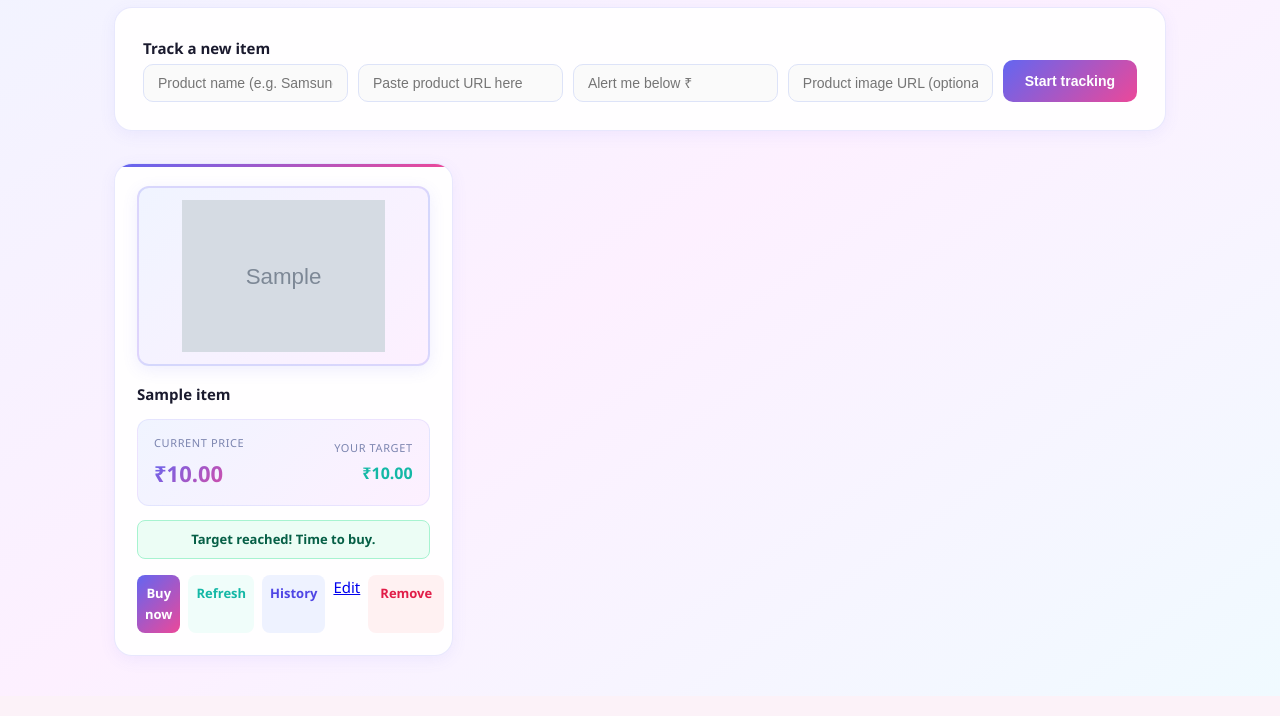
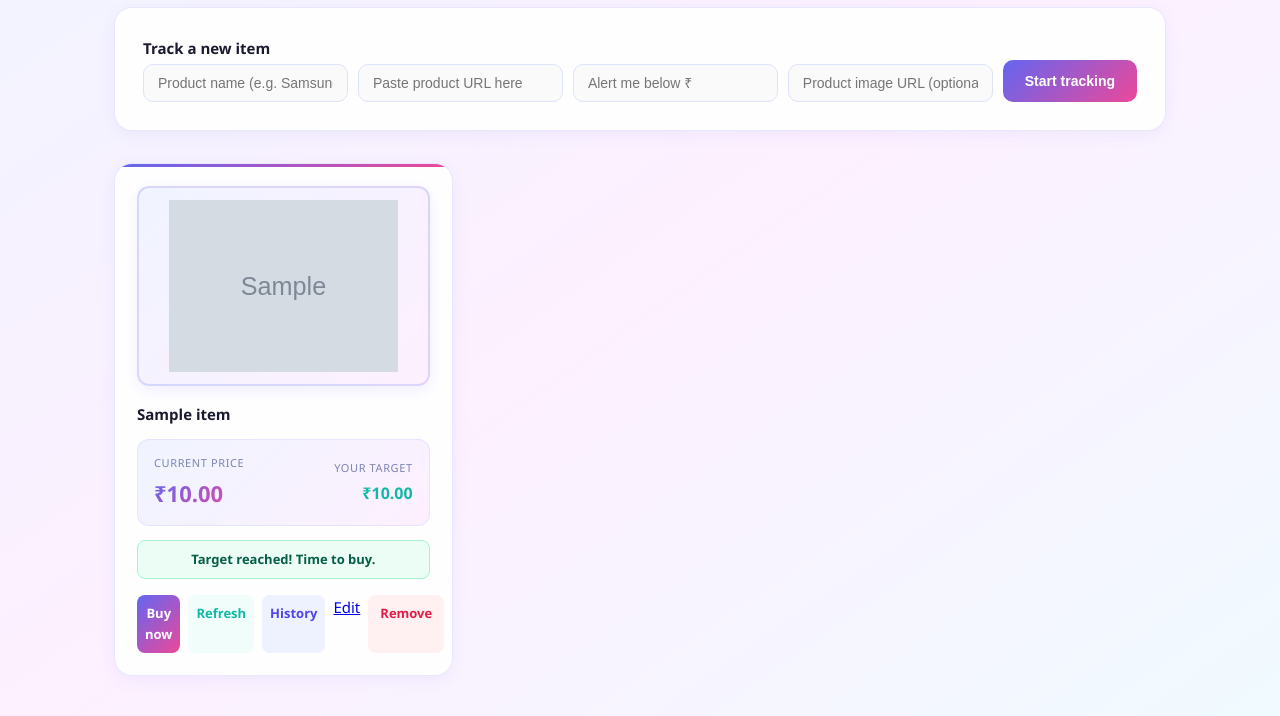
Before and after one commit to Panda-Chuhii/price-tracker, a Flask app: page / in a window 1280 px wide. Shown: the part 157-873 px from the top of the page. Before the commit the page ends 813 px from the top, so only its background shows below. Run offline with Flask 3, Linux system fonts and the light colour scheme; a user stored in the database is signed in; tables that the repository leaves empty hold one stand-in row (values such as "Sample post"); grey boxes marked "Sample" are stand-in pictures.

Commit message:
fix image container height

```diff
--- a/static/style.css
+++ b/static/style.css
@@ -313,7 +313,9 @@ button:active { transform: scale(0.98); }
 /* ── Product image ── */
 .card-image {
   width: 100%;
-  height: 180px;
+  height: 200px;
+  min-height: 200px;
+  max-height: 200px;
   border-radius: 12px;
   overflow: hidden;
   background: linear-gradient(135deg, #f0f4ff, #fdf0ff);
@@ -323,6 +325,7 @@ button:active { transform: scale(0.98); }
   border: 2px solid rgba(99,102,241,0.2);
   box-shadow: 0 4px 16px rgba(99,102,241,0.10);
   transition: box-shadow 0.2s, border-color 0.2s;
+  flex-shrink: 0;
 }
 .card-image:hover {
   border-color: rgba(236,72,153,0.3);
```
